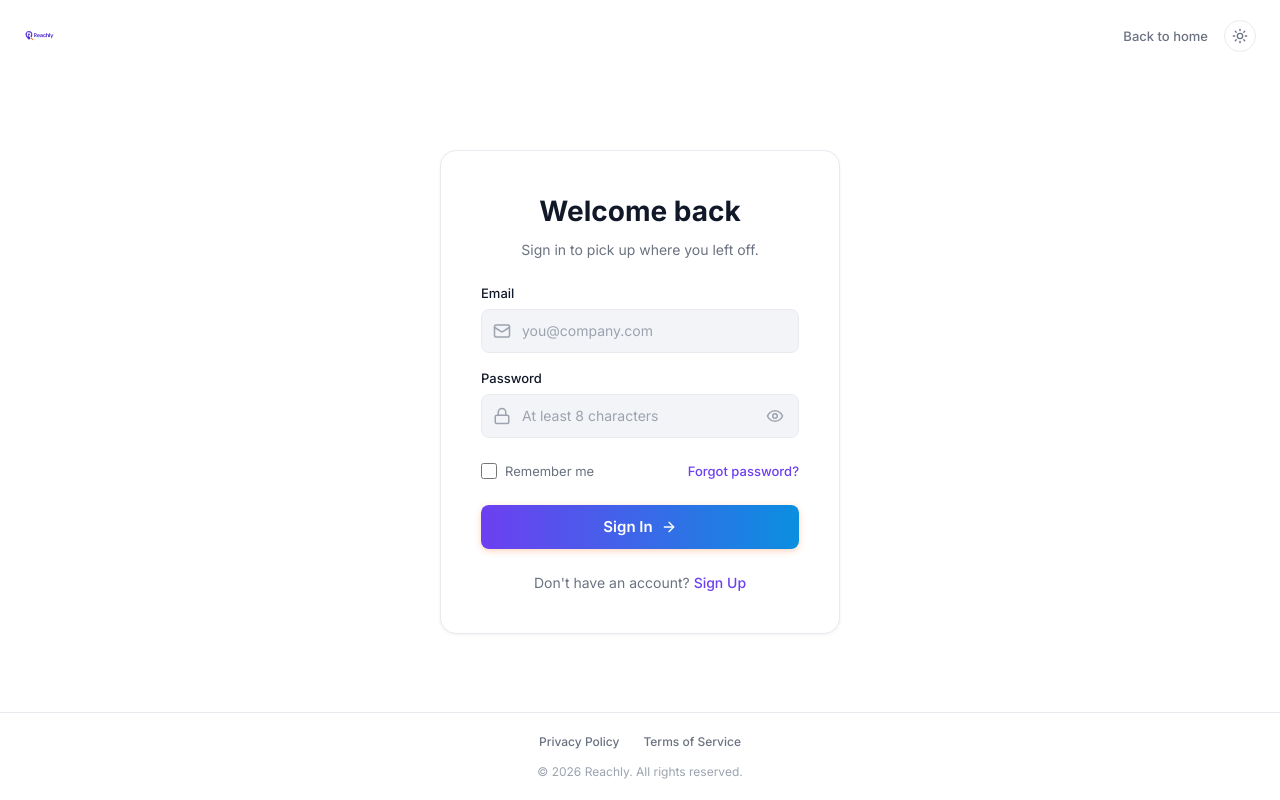
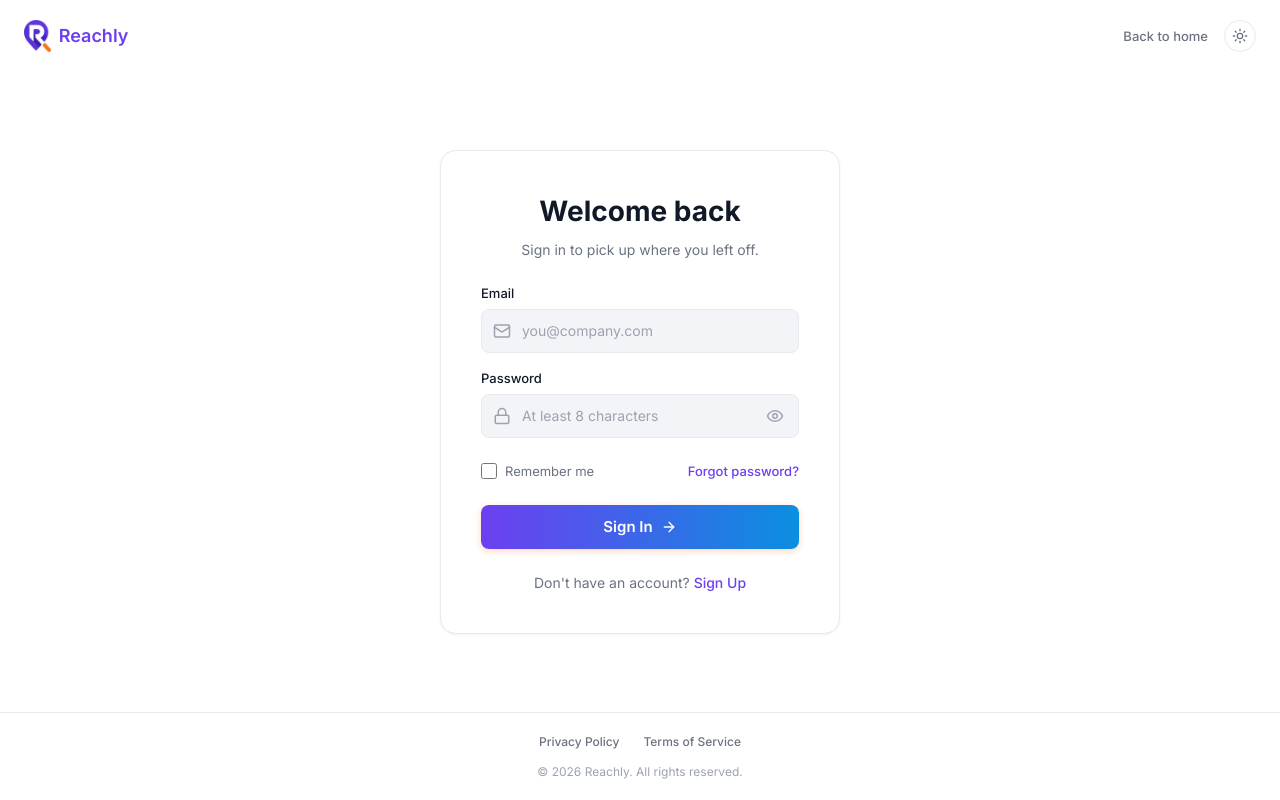
Before and after one commit to Rassim-coder/Reachly, a Next.js app: page /login in a window 1280 px wide. Built offline with nearby package versions, Linux system fonts and the light colour scheme; no server answers.

Commit message:
fixed the merge conflict and logo

```diff
--- a/app/(auth)/login/login-screen.tsx
+++ b/app/(auth)/login/login-screen.tsx
@@ -11,6 +11,7 @@ import {
   signUpWithPassword,
   type AuthActionState,
 } from "@/lib/auth/actions";
+import { APP_NAME } from "@/lib/constants";
 
 import { AUTH_STYLES } from "../auth-styles";
 import {
@@ -185,13 +186,14 @@ export function LoginScreen({
         <header className="rl-header">
           <Link href="/" className="rl-header-logo">
             <Image
-              src="/reachly-logo.png"
-              alt="Reachly"
-              width={140}
-              height={32}
+              src="/reachly-logo-mark.png"
+              alt=""
+              width={477}
+              height={571}
               className="h-8 w-auto"
               priority
             />
+            <span>{APP_NAME}</span>
           </Link>
 
           <div className="rl-header-links">
--- a/app/globals.css
+++ b/app/globals.css
@@ -125,17 +125,18 @@ html:has(.rl-marketing) {
     transform 180ms ease,
     box-shadow 180ms ease,
     background-color 180ms ease,
-    color 180ms ease;
+    color 180ms ease,
+    filter 180ms ease;
 }
 
 .rl-m-btn-primary {
-  background: #6d3ff0;
+  background: linear-gradient(90deg, #6d3ff0 0%, #fa7521 100%);
   color: #fff;
-  box-shadow: 0 8px 20px rgba(109, 63, 240, 0.22);
+  box-shadow: 0 8px 20px rgba(250, 117, 33, 0.22);
 }
 
 .rl-m-btn-primary:hover {
-  background: #5b32d4;
+  filter: brightness(0.95);
 }
 
 .rl-m-btn-secondary {
--- a/app/reset-password/reset-password-screen.tsx
+++ b/app/reset-password/reset-password-screen.tsx
@@ -6,7 +6,7 @@ import Link from "next/link";
 import type { FormEvent } from "react";
 
 import { updatePassword, type AuthActionState } from "@/lib/auth/actions";
-import { DASHBOARD_HOME } from "@/lib/constants";
+import { APP_NAME, DASHBOARD_HOME } from "@/lib/constants";
 
 import { AUTH_STYLES } from "@/app/(auth)/auth-styles";
 import {
@@ -106,13 +106,14 @@ export function ResetPasswordScreen({
         <header className="rl-header">
           <Link href="/" className="rl-header-logo">
             <Image
-              src="/reachly-logo.png"
-              alt="Reachly"
-              width={140}
-              height={32}
+              src="/reachly-logo-mark.png"
+              alt=""
+              width={477}
+              height={571}
               className="h-8 w-auto"
               priority
             />
+            <span>{APP_NAME}</span>
           </Link>
 
           <div className="rl-header-links">
```
